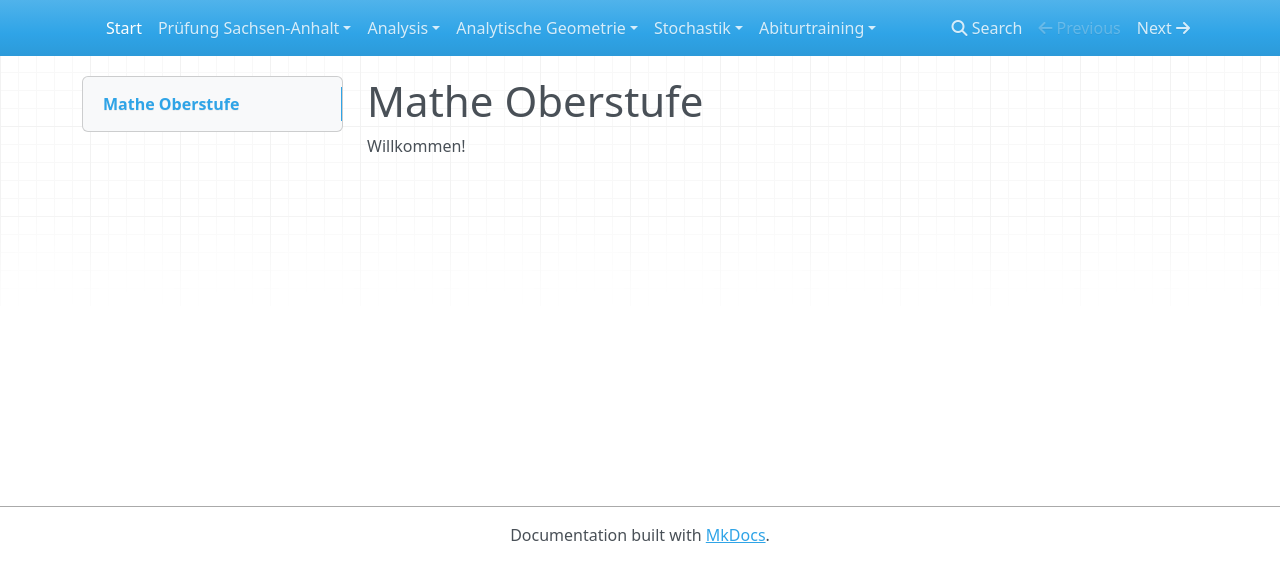
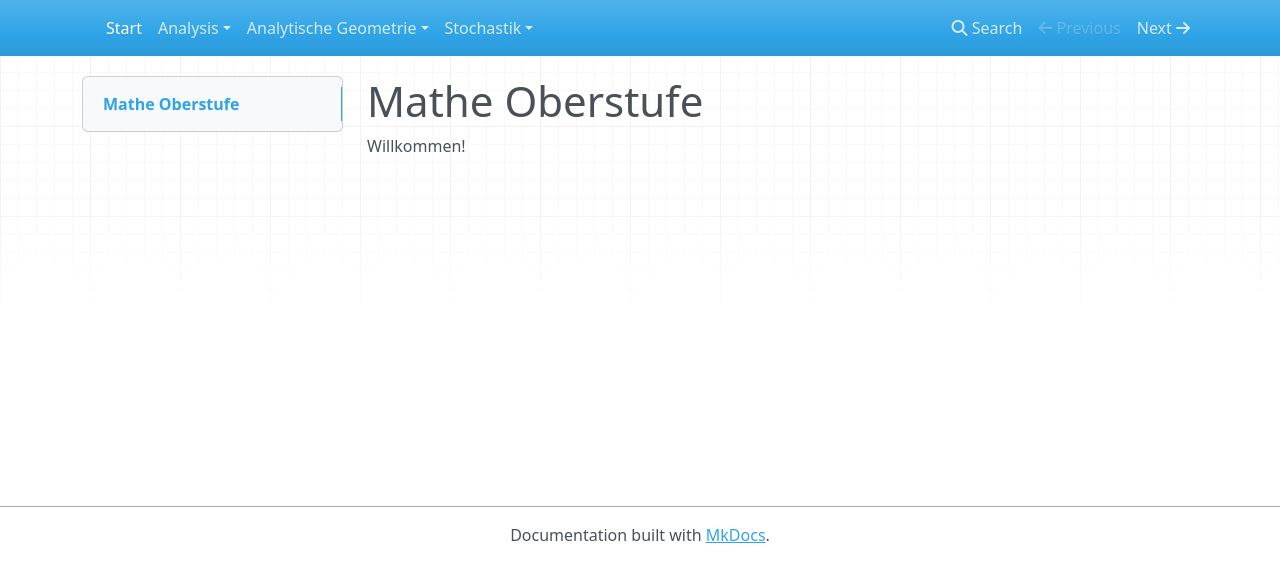
Before and after one commit to abapic94/mathe-oberstufe, an MkDocs documentation site: the page built from docs/index.md, in a window 1280 px wide. Shown: the top 582 px of the page. Built offline with MkDocs 1.6.1, drawn with Linux system fonts in a browser that asks for light colours; nearby versions of some CDN libraries; some of the changed lines change nothing that is shown.

Commit message:
Update mkdocs.yml

```diff
--- a/mkdocs.yml
+++ b/mkdocs.yml
@@ -1,26 +1,9 @@
 nav:
   - Start: index.md
-  - Prüfung Sachsen-Anhalt:
-      - Format & Aufbau: pruefung/format.md
-      - Operatoren (Signalworte): pruefung/operatoren.md
   - Analysis:
       - Überblick: analysis/index.md
-      - Ableitung: analysis/ableitung.md
-      - Integral: analysis/integral.md
-      - Kurvendiskussion: analysis/kurvendiskussion.md
   - Analytische Geometrie:
       - Überblick: ag/index.md
-      - Geraden: ag/geraden.md
-      - Ebenen: ag/ebenen.md
-      - Lagebeziehungen: ag/lagebeziehungen.md
-      - Abstände & Winkel: ag/abstaende-winkel.md
+      - Geradengleichung: ag/geraden.md
   - Stochastik:
       - Überblick: stochastik/index.md
-      - Binomialverteilung: stochastik/binomial.md
-      - Erwartungswert & Varianz: stochastik/ew-varianz.md
-      - (Optional) Tests: stochastik/tests.md
-  - Abiturtraining:
-      - Überblick: abitur/index.md
-      - Teil 1 (mit Wahl): abitur/teil1.md
-      - Teil 2 (ohne Wahl): abitur/teil2.md
-      - Fehlerliste: abitur/fehlerliste.md
```
